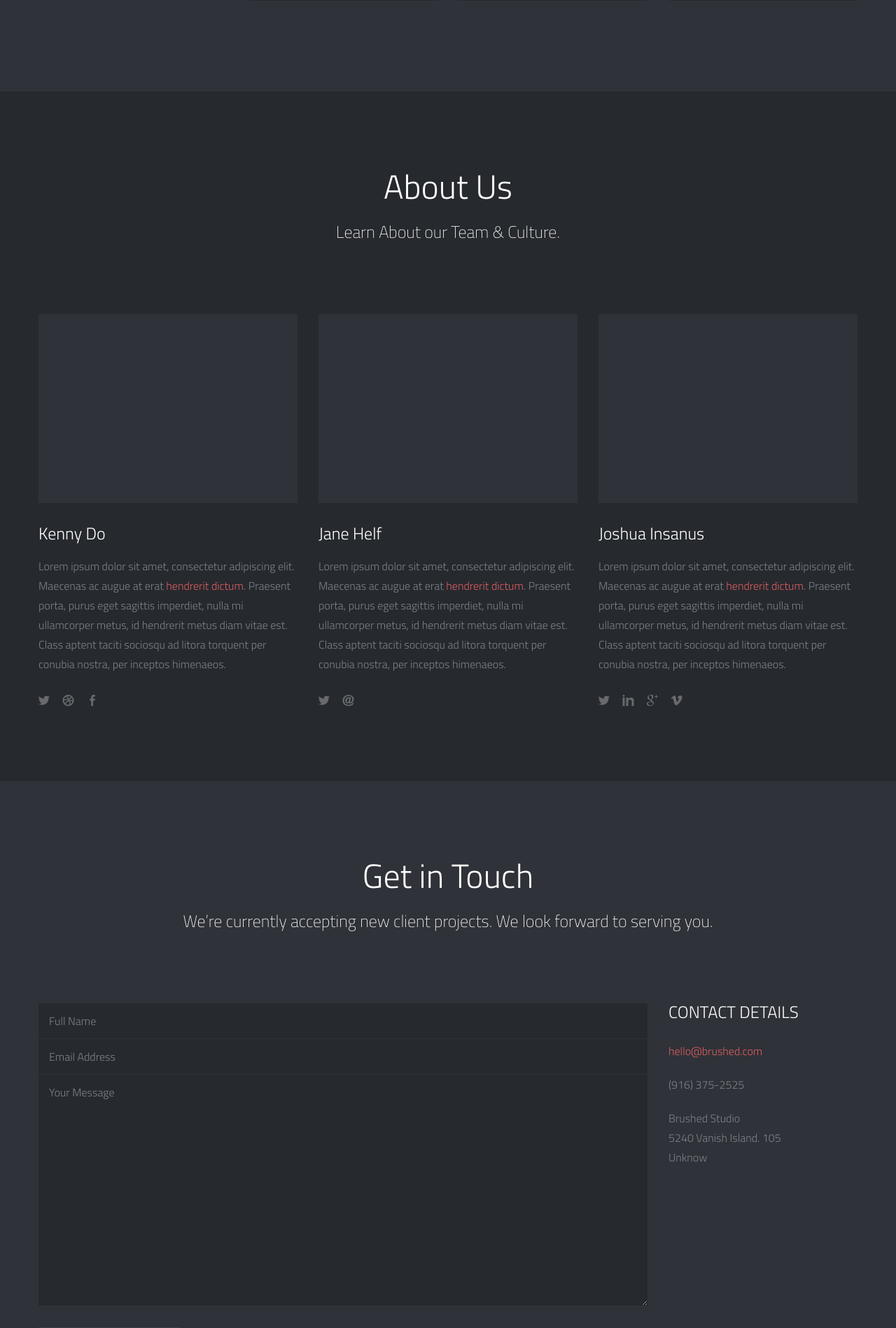
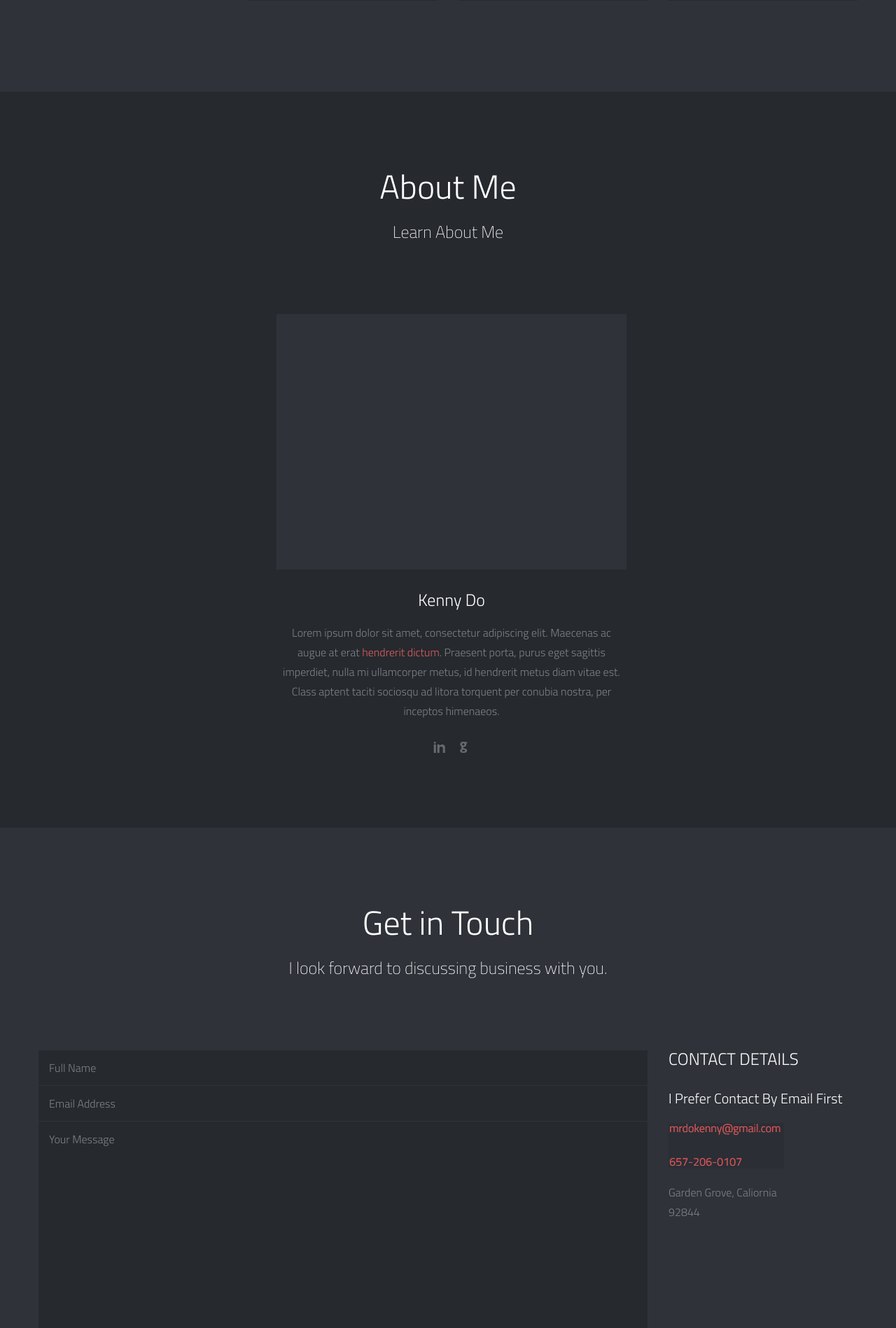
Before and after one commit to ke-d/mrdokenny.github.io, a PHP site: page / in a window 1280 px wide. Shown: the part 1804-3702 px from the top of the page at 70% size. Run offline with PHP 8.4, Linux system fonts and the light colour scheme; some libraries are stand-ins or nearby versions.

Commit message:
Basic Overall Layout

```diff
--- a/index.html
+++ b/index.html
@@ -9,9 +9,9 @@
 <!-- Meta Tags -->
 <meta http-equiv="Content-Type" content="text/html; charset=UTF-8" />
 
-<title>Brushed | Responsive One Page Template</title>
+<title>Kenny Do | Portfolio</title>
 
-<meta name="description" content="Insert Your Site Description" />
+<meta name="description" content="Kenny Do's Portfolio and Resume" />
 
 <!-- Mobile Specifics -->
 <meta name="viewport" content="width=device-width, initial-scale=1.0">
@@ -115,16 +115,15 @@
     	<a id="mobile-nav" class="menu-nav" href="#menu-nav"></a>
 
         <div id="logo">
-        	<a id="goUp" href="#home-slider" title="Brushed | Responsive One Page Template">Brushed Template</a>
+        	<a id="goUp" href="#home-slider" title="Kenny Do | Portfolio">Kenny Do</a>
         </div>
 
         <nav id="menu">
         	<ul id="menu-nav">
             	<li class="current"><a href="#home-slider">Home</a></li>
-                <li><a href="#work">Our Work</a></li>
-                <li><a href="#about">About Us</a></li>
+                <li><a href="#work">My Work</a></li>
+                <li><a href="#about">About Me</a></li>
                 <li><a href="#contact">Contact</a></li>
-				<li><a href="shortcodes.html" class="external">Shortcodes</a></li>
             </ul>
         </nav>
 
@@ -139,8 +138,8 @@
         <div class="row">
             <div class="span12">
                 <div class="title-page">
-                    <h2 class="title">Our Work</h2>
-                    <h3 class="title-description">Check Out Our Projects on <a href="#">Dribbble</a>.</h3>
+                    <h2 class="title">My Work</h2>
+                    <h3 class="title-description">Check Out My Projects on <a href="https://github.com/mrdokenny" target="_blank">GitHub</a>.</h3>
                 </div>
             </div>
         </div>
@@ -154,9 +153,9 @@
                     <ul id="filters" class="option-set" data-option-key="filter">
                     	<li class="type-work">Type of Work</li>
                         <li><a href="#filter" data-option-value="*" class="selected">All Projects</a></li>
-                        <li><a href="#filter" data-option-value=".design">Design</a></li>
-                        <li><a href="#filter" data-option-value=".photography">Photography</a></li>
-                        <li><a href="#filter" data-option-value=".video">Video</a></li>
+                        <li><a href="#filter" data-option-value=".design">Games</a></li>
+                        <li><a href="#filter" data-option-value=".photography">Extensions</a></li>
+                        <li><a href="#filter" data-option-value=".video">Other</a></li>
                     </ul>
                 </nav>
                 <!-- End Filter -->
@@ -292,8 +291,8 @@
     <div class="row">
         <div class="span12">
             <div class="title-page">
-                <h2 class="title">About Us</h2>
-                <h3 class="title-description">Learn About our Team &amp; Culture.</h3>
+                <h2 class="title">About Me</h2>
+					<h3 class="title-description">Learn About Me</h3>
             </div>
         </div>
     </div>
@@ -303,13 +302,13 @@
     <div class="row">
 
         <!-- Start Profile -->
-    	<div class="span4 profile">
+    	<div class="span4 profile" id="aboutKenny">
         	<div class="image-wrap">
                 <div class="hover-wrap">
                     <span class="overlay-img"></span>
-                    <span class="overlay-text-thumb">CTO/Founder</span>
+                    <span class="overlay-text-thumb">Developer/Tech Enthusiast</span>
                 </div>
-                <img src="src/img/profile/profile-01.jpg" alt="John Doe">
+                <img src="src/img/profile/profile-01.jpg" alt="Kenny Do">
             </div>
             <h3 class="profile-name">Kenny Do</h3>
             <p class="profile-description">Lorem ipsum dolor sit amet, consectetur adipiscing elit. Maecenas ac augue at erat <a href="#">hendrerit dictum</a>.
@@ -317,15 +316,15 @@
 
             <div class="social">
             	<ul class="social-icons">
-                	<li><a href="#"><i class="font-icon-social-twitter"></i></a></li>
-                    <li><a href="#"><i class="font-icon-social-dribbble"></i></a></li>
-                    <li><a href="#"><i class="font-icon-social-facebook"></i></a></li>
+                	<!--<li><a href="#"><i class="font-icon-social-twitter"></i></a></li>-->
+                    <li><a href="#"><i class="font-icon-social-linkedin"></i></a></li>
+                    <li><a href="#"><i class="font-icon-social-github"></i></a></li>
                 </ul>
             </div>
         </div>
         <!-- End Profile -->
 
-        <!-- Start Profile -->
+        <!-- Start Profile
     	<div class="span4 profile">
         	<div class="image-wrap">
                 <div class="hover-wrap">
@@ -345,9 +344,9 @@
                 </ul>
             </div>
         </div>
-        <!-- End Profile -->
+        End Profile -->
 
-        <!-- Start Profile -->
+        <!-- Start Profile
     	<div class="span4 profile">
         	<div class="image-wrap">
                 <div class="hover-wrap">
@@ -386,7 +385,7 @@
         <div class="span12">
             <div class="title-page">
                 <h2 class="title">Get in Touch</h2>
-                <h3 class="title-description">We’re currently accepting new client projects. We look forward to serving you.</h3>
+                <h3 class="title-description">I look forward to discussing business with you.</h3>
             </div>
         </div>
     </div>
@@ -396,18 +395,19 @@
     <div class="row">
     	<div class="span9">
 
-        	<form id="contact-form" class="contact-form" action="#">
+        	<form id="contact-form" class="contact-form" action="https://formspree.io/mrdokenny@gmail.com" method="POST">
             	<p class="contact-name">
             		<input id="contact_name" type="text" placeholder="Full Name" value="" name="name" />
                 </p>
                 <p class="contact-email">
-                	<input id="contact_email" type="text" placeholder="Email Address" value="" name="email" />
+                	<input id="contact_email" type="email" placeholder="Email Address" value="" name="_replyto" />
                 </p>
                 <p class="contact-message">
                 	<textarea id="contact_message" placeholder="Your Message" name="message" rows="15" cols="40"></textarea>
                 </p>
+				<input type="text" name="_gotcha" style="display:none" />
                 <p class="contact-submit">
-                	<a id="contact-submit" class="submit" href="#">Send Your Email</a>
+					<input type="submit" value="Send" id="contact-submit" class="submit">
                 </p>
 
                 <div id="response">
@@ -420,15 +420,13 @@
         <div class="span3">
         	<div class="contact-details">
         		<h3>Contact Details</h3>
+					<h4>I Prefer Contact By Email First</h4>
                 <ul>
-                    <li><a href="#">hello@brushed.com</a></li>
-                    <li>(916) 375-2525</li>
+                    <li><img src="src/img/contact.png"></a></li>
                     <li>
-                        Brushed Studio
+                        Garden Grove, Caliornia
                         <br>
-                        5240 Vanish Island. 105
-                        <br>
-                        Unknow
+                        92844
                     </li>
                 </ul>
             </div>
@@ -445,15 +443,9 @@
             <div class="span12">
                 <nav id="social">
                     <ul>
-                        <li><a href="https://twitter.com/Bluxart" title="Follow Me on Twitter" target="_blank"><span class="font-icon-social-twitter"></span></a></li>
-                        <li><a href="http://dribbble.com/Bluxart" title="Follow Me on Dribbble" target="_blank"><span class="font-icon-social-dribbble"></span></a></li>
-                        <li><a href="http://forrst.com/people/Bluxart" title="Follow Me on Forrst" target="_blank"><span class="font-icon-social-forrst"></span></a></li>
-                        <li><a href="http://www.behance.net/alessioatzeni" title="Follow Me on Behance" target="_blank"><span class="font-icon-social-behance"></span></a></li>
-                        <li><a href="https://www.facebook.com/Bluxart" title="Follow Me on Facebook" target="_blank"><span class="font-icon-social-facebook"></span></a></li>
-                        <li><a href="https://plus.google.com/105500420878314068694" title="Follow Me on Google Plus" target="_blank"><span class="font-icon-social-google-plus"></span></a></li>
-                        <li><a href="http://www.linkedin.com/in/alessioatzeni" title="Follow Me on LinkedIn" target="_blank"><span class="font-icon-social-linkedin"></span></a></li>
-                        <li><a href="http://themeforest.net/user/Bluxart" title="Follow Me on ThemeForest" target="_blank"><span class="font-icon-social-envato"></span></a></li>
-                        <li><a href="http://zerply.com/Bluxart/public" title="Follow Me on Zerply" target="_blank"><span class="font-icon-social-zerply"></span></a></li>
+                        <!--<li><a href="" title="Follow Me on Twitter" target="_blank"><span class="font-icon-social-twitter"></span></a></li> -->
+                        <li><a href="" title="Follow Me on LinkedIn" target="_blank"><span class="font-icon-social-linkedin"></span></a></li>
+						<li><a href="https://github.com/mrdokenny" title="Follow Me on GitHub" target="_blank"><span class="font-icon-social-github"></span></a></li>
                     </ul>
                 </nav>
             </div>
@@ -464,7 +456,7 @@
 
 <!-- Footer -->
 <footer>
-	<p class="credits">&copy;2014 Kenny Do</a></p>
+	<p class="credits">&copy;2017 Kenny Do</a></p>
 </footer>
 <!-- End Footer -->
 
--- a/src/css/main.css
+++ b/src/css/main.css
@@ -503,23 +503,23 @@ header #logo {
 }
 
 header #logo a {
-	background: url(../img/logo.png) no-repeat;
+	/*background: url(../img/logo.png) no-repeat;*/
+	color: #FFFFFF;
 	width: 96px;
 	height: 30px;
-	text-indent: -9999px;
+	/*text-indent: -9999px;
 	display: block;
 	opacity: 1;
 	filter: alpha(opacity=100);
-
-	-webkit-transition: opacity 0.25s ease-in-out 0s;
-	   -moz-transition: opacity 0.25s ease-in-out 0s;
-		 -o-transition: opacity 0.25s ease-in-out 0s;
-		    transition: opacity 0.25s ease-in-out 0s;
+	*/
 }
 
 header #logo a:hover {
+	/*
 	opacity: 0.65;
 	filter: alpha(opacity=65);
+	*/
+	color: #DE5E60;
 }
 
 nav#menu {
@@ -777,11 +777,20 @@ nav#menu #menu-nav li a:hover {
 ================================================== */
 
 .profile-name {
+	margin-top: 15px;
 	margin-bottom: 15px;
+	text-align: center;
 }
 
 .profile-description {
 	margin-bottom: 25px;
+	text-align: center;
+}
+
+#aboutKenny {
+	float: none;
+	width: 500px;
+	margin-left: 370px;
 }
 
 .image-wrap {
@@ -789,6 +798,8 @@ nav#menu #menu-nav li a:hover {
 	overflow: hidden;
 	margin-bottom: 25px;
 	cursor: pointer;
+	width: 100%;
+
 }
 
 .image-wrap img {
@@ -858,15 +869,18 @@ nav#menu #menu-nav li a:hover {
 .social-icons {
 	margin: 0;
 	padding: 0;
+	text-align: center;
 }
 
 .social-icons li {
 	display: inline-block;
 	margin-left: 15px;
+
 }
 
 .social-icons li:first-child {
 	margin-left: 0;
+
 }
 
 .social-icons li a{
@@ -878,6 +892,7 @@ nav#menu #menu-nav li a:hover {
 
 	opacity: 0.3;
 	filter: alpha(opacity=30);
+
 
 	-webkit-transition: opacity 0.1s linear 0s;
 	   -moz-transition: opacity 0.1s linear 0s;
--- a/src/js/main.js
+++ b/src/js/main.js
@@ -77,10 +77,10 @@ BRUSHED.slider = function(){
 		thumb_links				:	0,			// Individual thumb links for each slide
 		thumbnail_navigation    :   0,			// Thumbnail navigation
 		slides 					:  	[			// Slideshow Images
-											{image : 'src/img/slider-images/image01.jpg', title : '<div class="slide-content">Brushed</div>', thumb : '', url : ''},
-											{image : 'src/img/slider-images/image02.jpg', title : '<div class="slide-content">Brushed</div>', thumb : '', url : ''},
-											{image : 'src/img/slider-images/image03.jpg', title : '<div class="slide-content">Brushed</div>', thumb : '', url : ''},
-											{image : 'src/img/slider-images/image04.jpg', title : '<div class="slide-content">Brushed</div>', thumb : '', url : ''}
+											{image : 'src/img/slider-images/image01.jpg', title : '<div class="slide-content">Kenny Do</div>', thumb : '', url : ''},
+											{image : 'src/img/slider-images/image02.jpg', title : '<div class="slide-content">Kenny Do</div>', thumb : '', url : ''},
+											{image : 'src/img/slider-images/image03.jpg', title : '<div class="slide-content">Kenny Do</div>', thumb : '', url : ''},
+											{image : 'src/img/slider-images/image04.jpg', title : '<div class="slide-content">Kenny Do</div>', thumb : '', url : ''}
 									],
 
 		// Theme Options
```
Also changed, not shown: src/img/contact.png (added).
